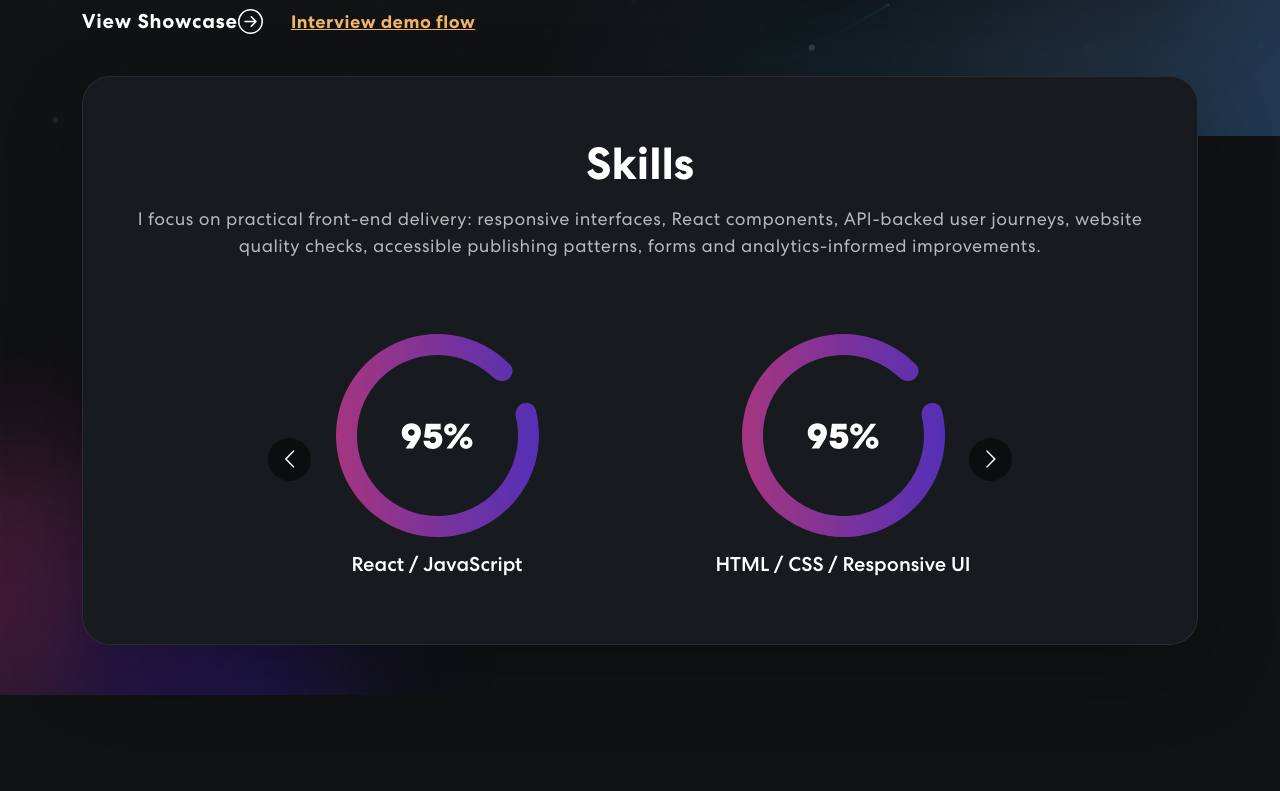
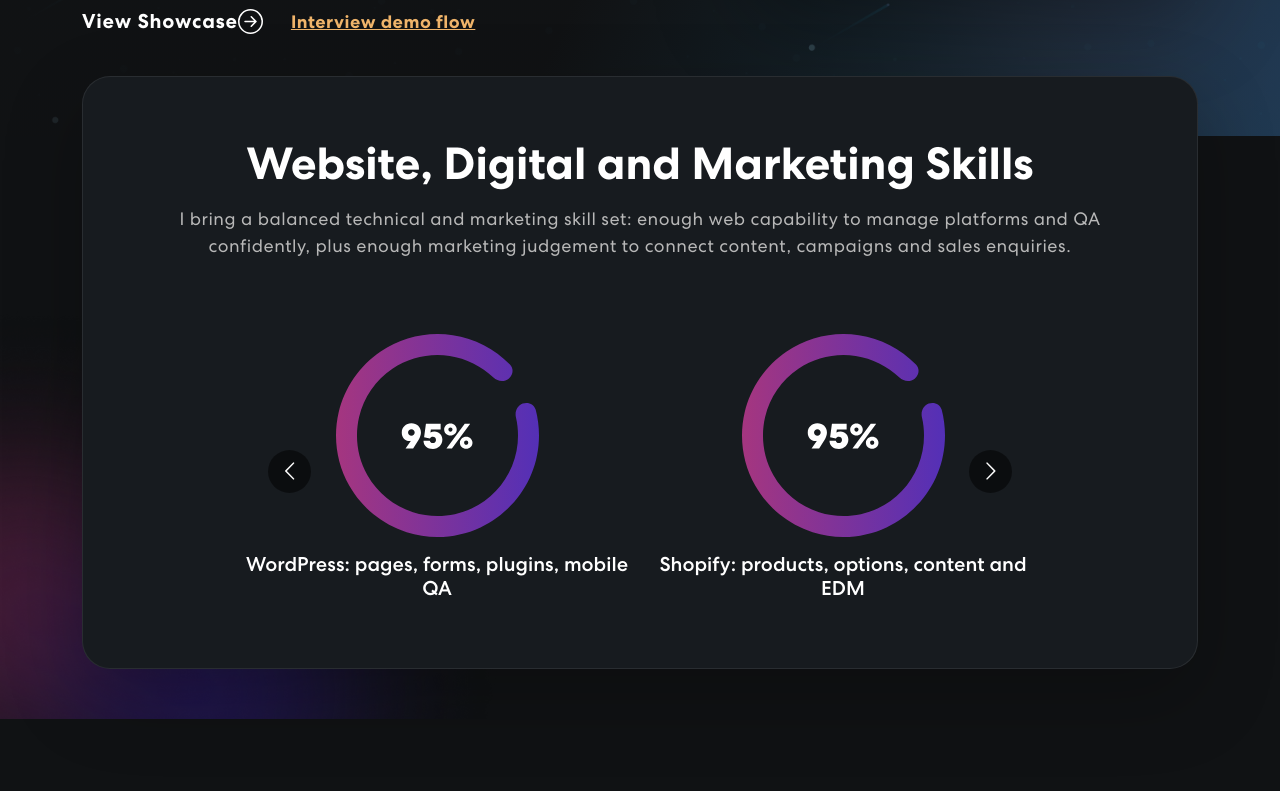
Before and after one commit to kate666kate/personal-portfolio, a React (Create React App) app: page / in a window 1280 px wide. Shown: the part 709-1500 px from the top of the page. Built offline with nearby package versions, Linux system fonts and the light colour scheme; no server answers.

Commit message:
Update skills for digital marketing role fit

```diff
--- a/src/components/Skills.js
+++ b/src/components/Skills.js
@@ -24,12 +24,12 @@
   };
 
   const skills = [
-    "React / JavaScript",
-    "HTML / CSS / Responsive UI",
-    "Next.js / API Interfaces",
-    "Website QA / Accessibility",
-    "GA4 / GTM / Analytics",
-    "Docker / WordPress Delivery"
+    "WordPress: pages, forms, plugins, mobile QA",
+    "Shopify: products, options, content and EDM",
+    "SEO + GA4/GTM: performance and lead tracking",
+    "Website QA: accessibility, links and user paths",
+    "Campaigns: launches, collateral and events",
+    "HTML/CSS + Docker: practical demo delivery"
   ];
 
   return (
@@ -38,8 +38,8 @@
         <div className="row">
           <div className="col-12">
             <div className="skill-bx wow zoomIn">
-              <h2>Skills</h2>
-              <p>I focus on practical front-end delivery: responsive interfaces, React components, API-backed user journeys, website quality checks, accessible publishing patterns, forms and analytics-informed improvements.</p>
+              <h2>Website, Digital and Marketing Skills</h2>
+              <p>I bring a balanced technical and marketing skill set: enough web capability to manage platforms and QA confidently, plus enough marketing judgement to connect content, campaigns and sales enquiries.</p>
               <Carousel responsive={responsive} infinite={true} className="owl-carousel owl-theme skill-slider">
                 {skills.map((skill) => (
                   <div className="item" key={skill}>
```
